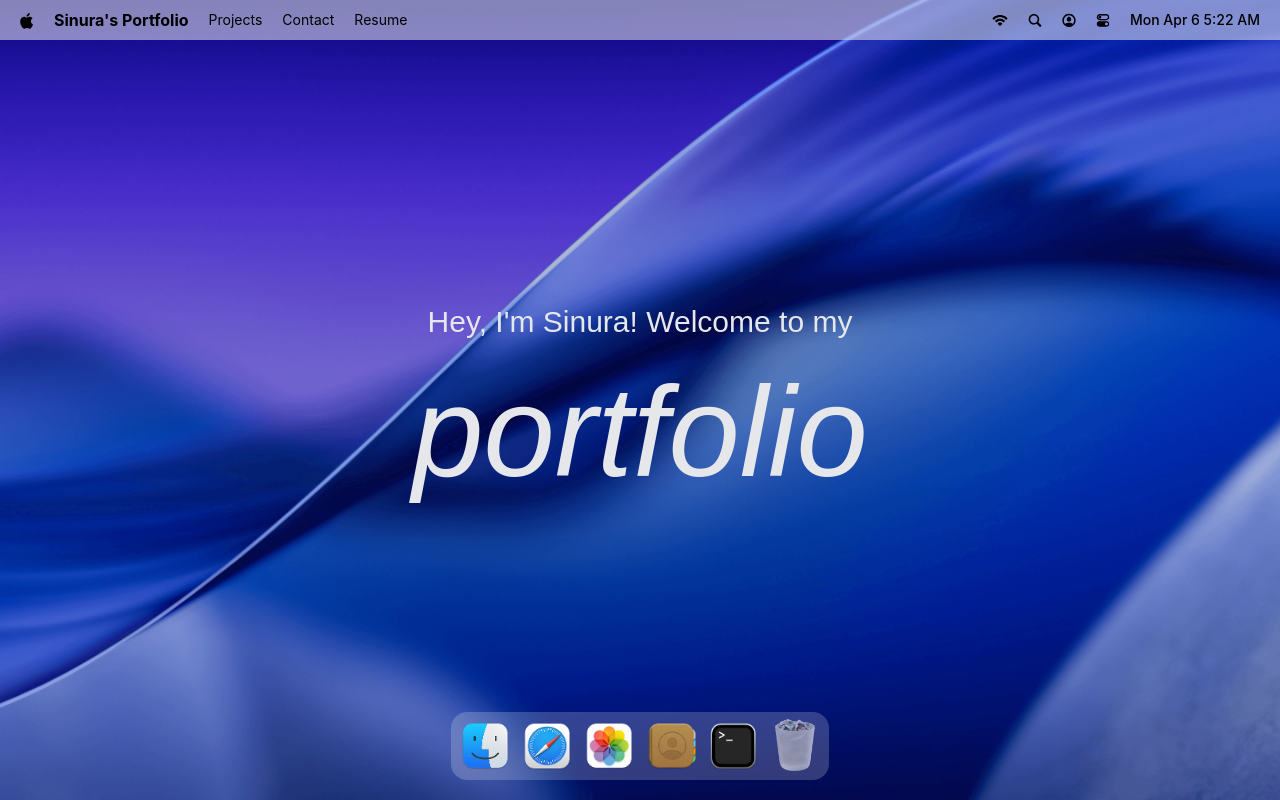
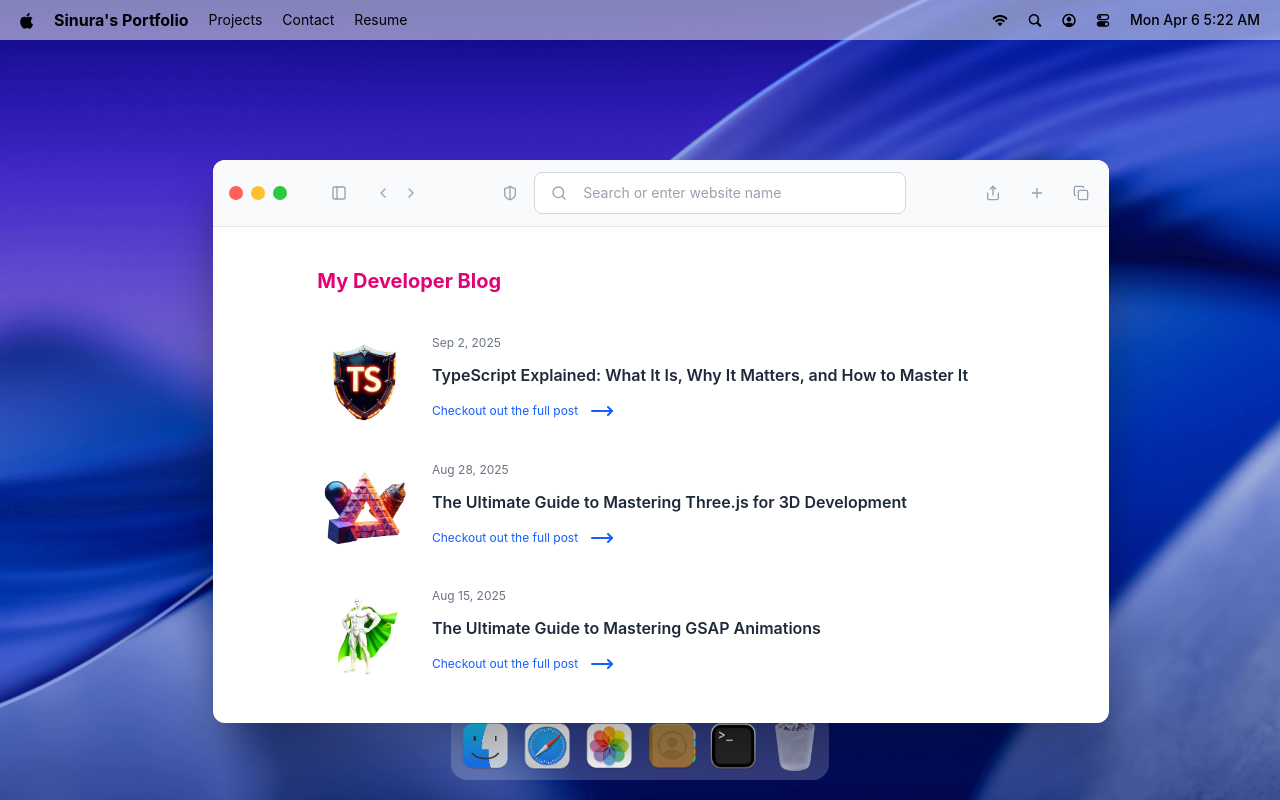
Before and after one commit to SinuraWahalathanthri/SinuraOS_Portfolio, a React (Vite) app: page / in a window 1280 px wide. Both pictures are taken after a click on the button 547 px from the left and 746 px from the top of the page. Built offline with nearby package versions, Linux system fonts and the light colour scheme; a web font is replaced by a local one.

Commit message:
implemented the safari window

```diff
--- a/src/App.jsx
+++ b/src/App.jsx
@@ -1,9 +1,9 @@
 import gsap from "gsap";
-import {Draggable} from "gsap/Draggable";
+import { Draggable } from "gsap/Draggable";
 gsap.registerPlugin(Draggable);
 
 import { Navbar, Welcome, Dock } from "#components";
-import { Terminal } from "#windows";
+import { Safari, Terminal } from "#windows";
 
 const App = () => {
   return (
@@ -12,7 +12,8 @@
       <Welcome />
       <Dock />
 
-      <Terminal/>
+      <Terminal />
+      <Safari />
     </main>
   );
 };
--- /dev/null
+++ b/src/windows/Safari.jsx
@@ -0,0 +1,75 @@
+import { WindowControls } from "#components";
+import { blogPosts } from "#constants";
+import WindowWrapper from "#hoc/WindowWrapper";
+import {
+  ChevronLeft,
+  ChevronRight,
+  Copy,
+  MoveRight,
+  PanelLeft,
+  Plus,
+  Search,
+  Share,
+  ShieldHalf,
+} from "lucide-react";
+
+const Safari = () => {
+  return (
+    <>
+      <div id="window-header">
+        <WindowControls target="safari" />
+        <PanelLeft className="ml-10 icon" />
+
+        <div className="flex items-center gap-1 ml-5">
+          <ChevronLeft className="icon" />
+          <ChevronRight className="icon" />
+        </div>
+
+        <div className="flex-1 flex-center gap-3">
+          <ShieldHalf className="icon" />
+
+          <div className="search">
+            <Search className="icon" />
+            <input
+              type="text"
+              placeholder="Search or enter website name"
+              className="flex-1"
+            />
+          </div>
+        </div>
+
+        <div className="flex items-center gap-5">
+          <Share className="icon" />
+          <Plus className="icon" />
+          <Copy className="icon" />
+        </div>
+      </div>
+
+      <div className="blog">
+        <h2>My Developer Blog</h2>
+
+        <div className="space-y-8">
+          {blogPosts.map(({ id, image, title, date, link }) => (
+            <div key={id} className="blog-post">
+              <div className="col-span-2">
+                <img src={image} alt={title} />
+              </div>
+
+              <div className="content">
+                <p>{date}</p>
+                <h3>{title}</h3>
+                <a href={link} target="_blank" rel="noopener noreferrer">
+                    Checkout out the full post <MoveRight className="icon-hover"/>
+                </a>
+              </div>
+            </div>
+          ))}
+        </div>
+      </div>
+    </>
+  );
+};
+
+const SafariWindow = WindowWrapper(Safari, "safari");
+
+export default SafariWindow;
--- a/src/windows/index.js
+++ b/src/windows/index.js
@@ -1,3 +1,4 @@
 import Terminal from "#windows/Terminal";
+import Safari from "#windows/Safari";
 
-export {Terminal};
+export {Terminal, Safari};
```
